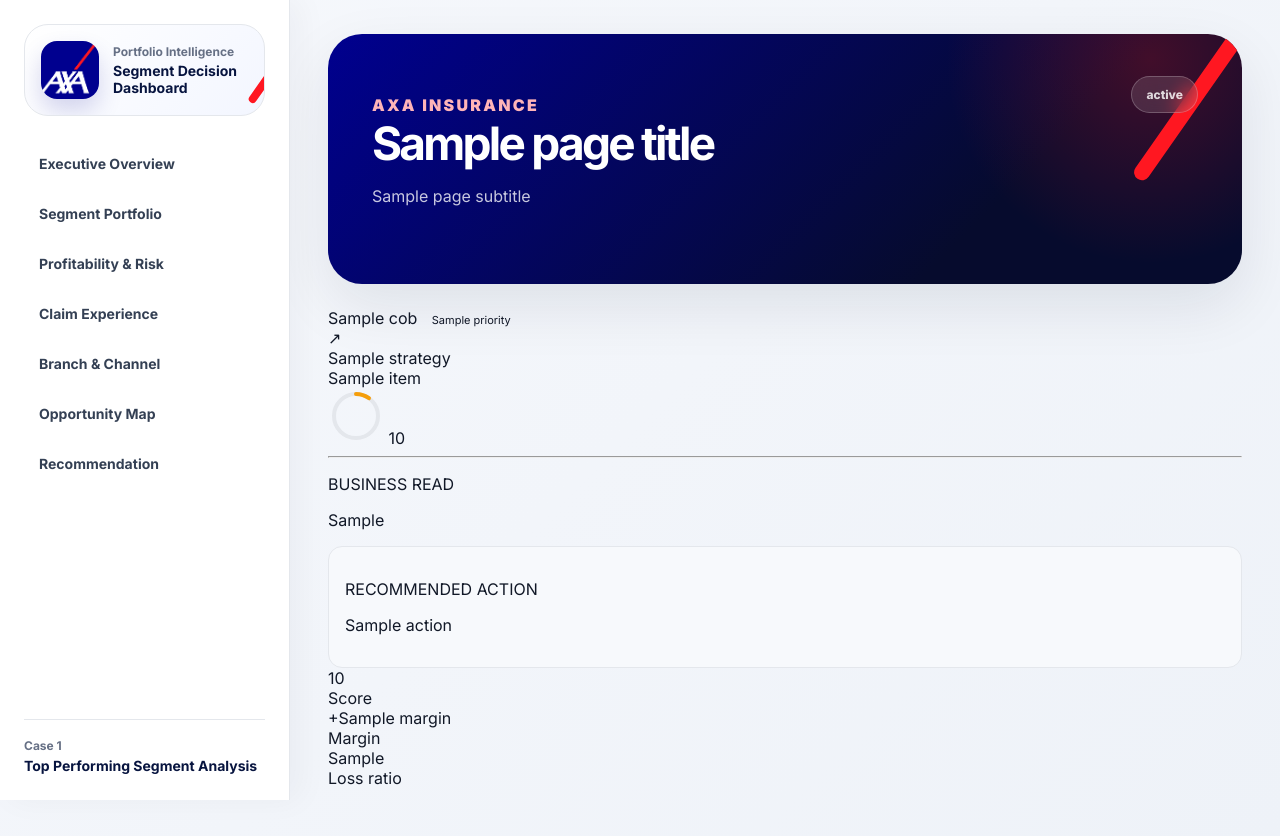
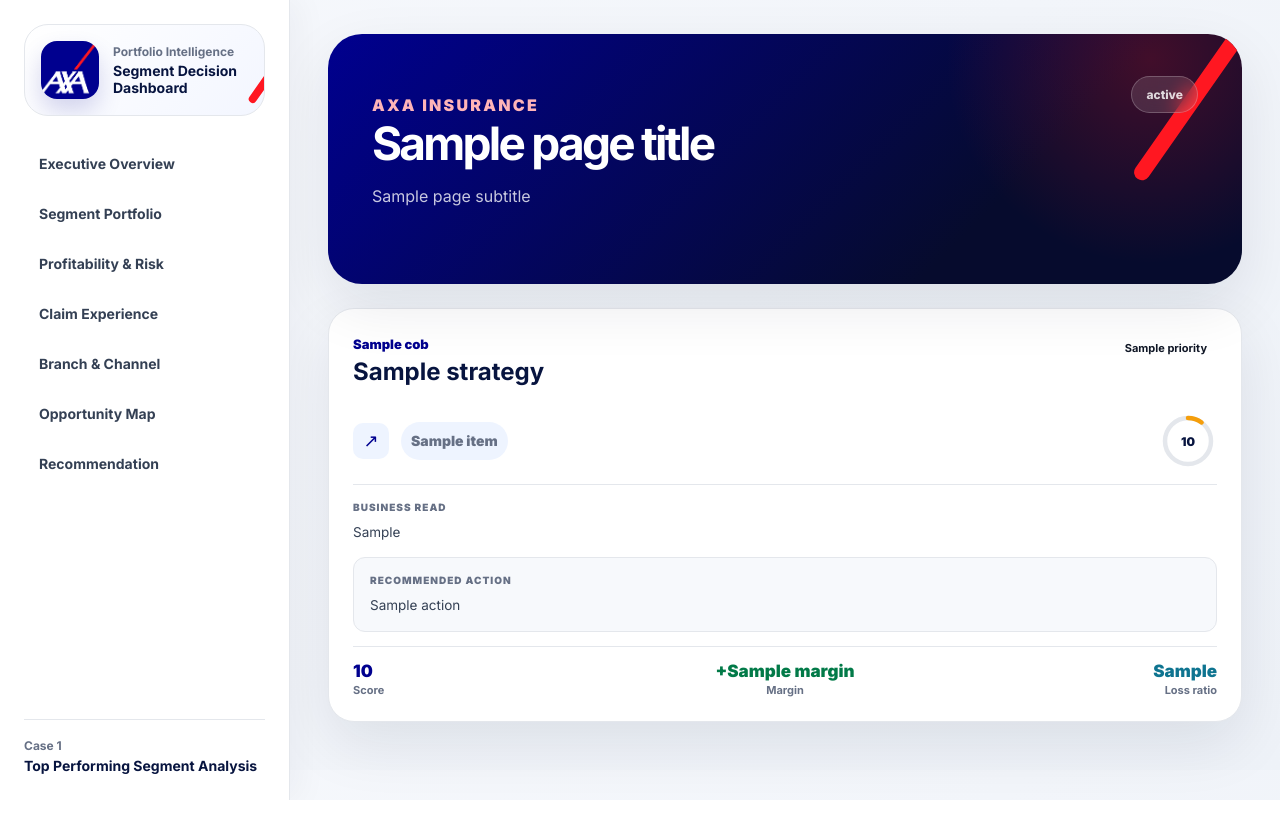
Before and after one commit to ftmahdytl/Case-AXA-SDC, a Flask app: template templates/strategy.html in a window 1280 px wide. After the commit the page ends 800 px from the top, so only its background shows below. Run offline with Flask 3, Linux system fonts and the light colour scheme; the template is opened without the code that fills it: most values are stand-ins (such as "Sample title", 1, 10 or a date in 2020); some libraries are stand-ins or nearby versions.

Commit message:
recom fix bos

```diff
--- a/templates/strategy.html
+++ b/templates/strategy.html
@@ -2,63 +2,65 @@
 {% block content %}
 <section class="strategy-grid client">
     {% for item in strategy_cards %}
-    <div class="sc-card">
+    <div class="strategy-card" style="display:flex;flex-direction:column;gap:14px;">
 
-        <!-- BARIS 1: COB name kiri, badge HIGH kanan -->
-        <div class="sc-row-top">
-            <span class="sc-cob">{{ item.cob }}</span>
-            <span class="sc-badge {{ item.priority|lower }}">{{ item.priority }}</span>
+        <!-- TOP: COB + badge HIGH -->
+        <div class="strategy-top">
+            <div>
+                <span>{{ item.cob }}</span>
+                <h3>{{ item.strategy }}</h3>
+            </div>
+            <b class="priority {{ item.priority|lower }}">{{ item.priority }}</b>
         </div>
 
-        <!-- BARIS 2: icon + strategy name + lingkaran -->
-        <div class="sc-row-mid">
-            <div class="sc-left">
-                <div class="sc-icon">↗</div>
-                <div>
-                    <div class="sc-strat-name">{{ item.strategy }}</div>
-                    <span class="sc-pill">{{ item.label }}</span>
-                </div>
+        <!-- icon + label + lingkaran score -->
+        <div style="display:flex;justify-content:space-between;align-items:center;gap:10px;">
+            <div style="display:flex;align-items:center;gap:12px;">
+                <div style="width:36px;height:36px;border-radius:10px;background:#EEF4FF;color:#00008F;font-size:18px;display:grid;place-items:center;flex-shrink:0;">↗</div>
+                <p class="label-pill inline" style="margin:0;">{{ item.label }}</p>
             </div>
-            <div class="sc-ring-wrap">
-                <svg viewBox="0 0 56 56" width="56" height="56">
-                    <circle cx="28" cy="28" r="22" fill="none" stroke="#E4E7EC" stroke-width="4"/>
-                    <circle cx="28" cy="28" r="22" fill="none"
+            <!-- Lingkaran Score -->
+            <div style="position:relative;width:58px;height:58px;flex-shrink:0;">
+                <svg viewBox="0 0 58 58" width="58" height="58">
+                    <circle cx="29" cy="29" r="23" fill="none" stroke="#E4E7EC" stroke-width="4.5"/>
+                    <circle cx="29" cy="29" r="23" fill="none"
                         stroke="{% if item.priority == 'HIGH' %}#00C48C{% else %}#F59E0B{% endif %}"
-                        stroke-width="4"
-                        stroke-dasharray="{{ (item.score|float / 100 * 138.2)|round(1) }} 138.2"
+                        stroke-width="4.5"
+                        stroke-dasharray="{{ (item.score|float / 100 * 144.5)|round(1) }} 144.5"
                         stroke-linecap="round"
-                        transform="rotate(-90 28 28)"/>
+                        transform="rotate(-90 29 29)"/>
                 </svg>
-                <span class="sc-ring-num">{{ item.score }}</span>
+                <span style="position:absolute;inset:0;display:flex;align-items:center;justify-content:center;font-size:12px;font-weight:900;color:#07143F;">{{ item.score }}</span>
             </div>
         </div>
 
-        <!-- DIVIDER -->
-        <hr class="sc-hr">
+        <hr style="border:none;border-top:1px solid #E4E7EC;margin:0;">
 
-        <!-- BUSINESS READ -->
-        <p class="sc-label-sm">BUSINESS READ</p>
-        <p class="sc-text">{{ item.business_read }}</p>
-
-        <!-- ACTION BOX -->
-        <div class="sc-action-box">
-            <p class="sc-label-sm">RECOMMENDED ACTION</p>
-            <p class="sc-text">{{ item.action }}</p>
+        <!-- Business Read -->
+        <div>
+            <p style="margin:0 0 5px;font-size:10px;font-weight:900;color:#667085;text-transform:uppercase;letter-spacing:.1em;">BUSINESS READ</p>
+            <p style="margin:0;font-size:13.5px;color:#344054;line-height:1.65;">{{ item.business_read }}</p>
         </div>
 
-        <!-- METRICS BAWAH -->
-        <div class="sc-metrics">
+        <!-- Action Box -->
+        <div style="background:#F7F9FC;border-radius:12px;padding:14px 16px;border:1px solid #E4E7EC;">
+            <p style="margin:0 0 5px;font-size:10px;font-weight:900;color:#667085;text-transform:uppercase;letter-spacing:.1em;">RECOMMENDED ACTION</p>
+            <p style="margin:0;font-size:13.5px;color:#344054;line-height:1.65;">{{ item.action }}</p>
+        </div>
+
+        <!-- Metrics bawah -->
+        <div style="display:grid;grid-template-columns:repeat(3,1fr);border-top:1px solid #E4E7EC;padding-top:14px;margin-top:auto;">
             <div>
-                <div class="sc-m-val blue">{{ item.score }}</div>
-                <div class="sc-m-key">Score</div>
+                <div style="font-size:17px;font-weight:900;color:#00008F;">{{ item.score }}</div>
+                <div style="font-size:11px;color:#667085;font-weight:700;margin-top:2px;">Score</div>
             </div>
-            <div>
-                <div class="sc-m-val green">+{{ item.margin }}</div>
-                <div class="sc-m-key">Margin</div>
+            <div style="text-align:center;">
+                <div style="font-size:17px;font-weight:900;color:#027A48;">+{{ item.margin }}</div>
+                <div style="font-size:11px;color:#667085;font-weight:700;margin-top:2px;">Margin</div>
             </div>
-            <div>
-                <div class="sc-m-val teal">{{ item.loss_ratio }}</div>
-                <div class="sc-m-key">Loss ratio</div>
+            <div style="text-align:right;">
+                <div style="font-size:17px;font-weight:900;color:#0E7490;">{{ item.loss_ratio }}</div>
+                <div style="font-size:11px;color:#667085;font-weight:700;margin-top:2px;">Loss ratio</div>
             </div>
         </div>
 
```
